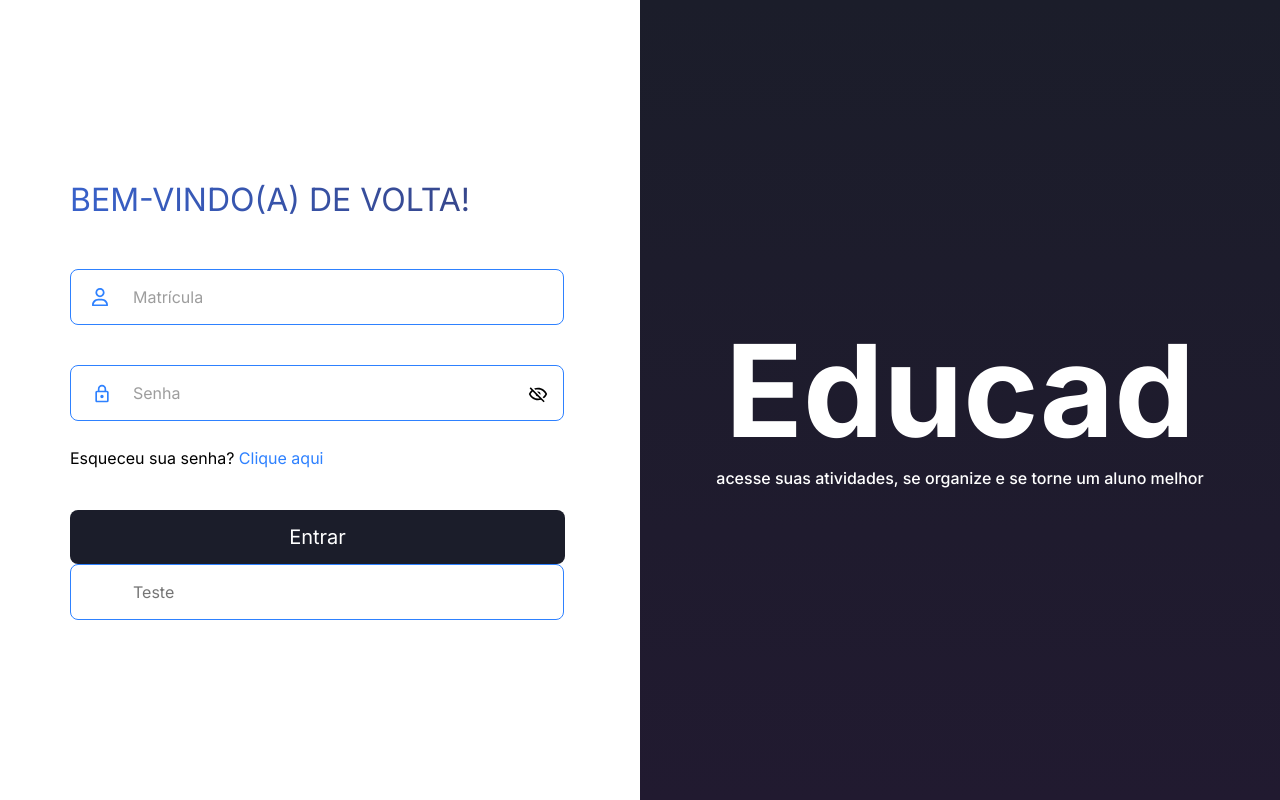
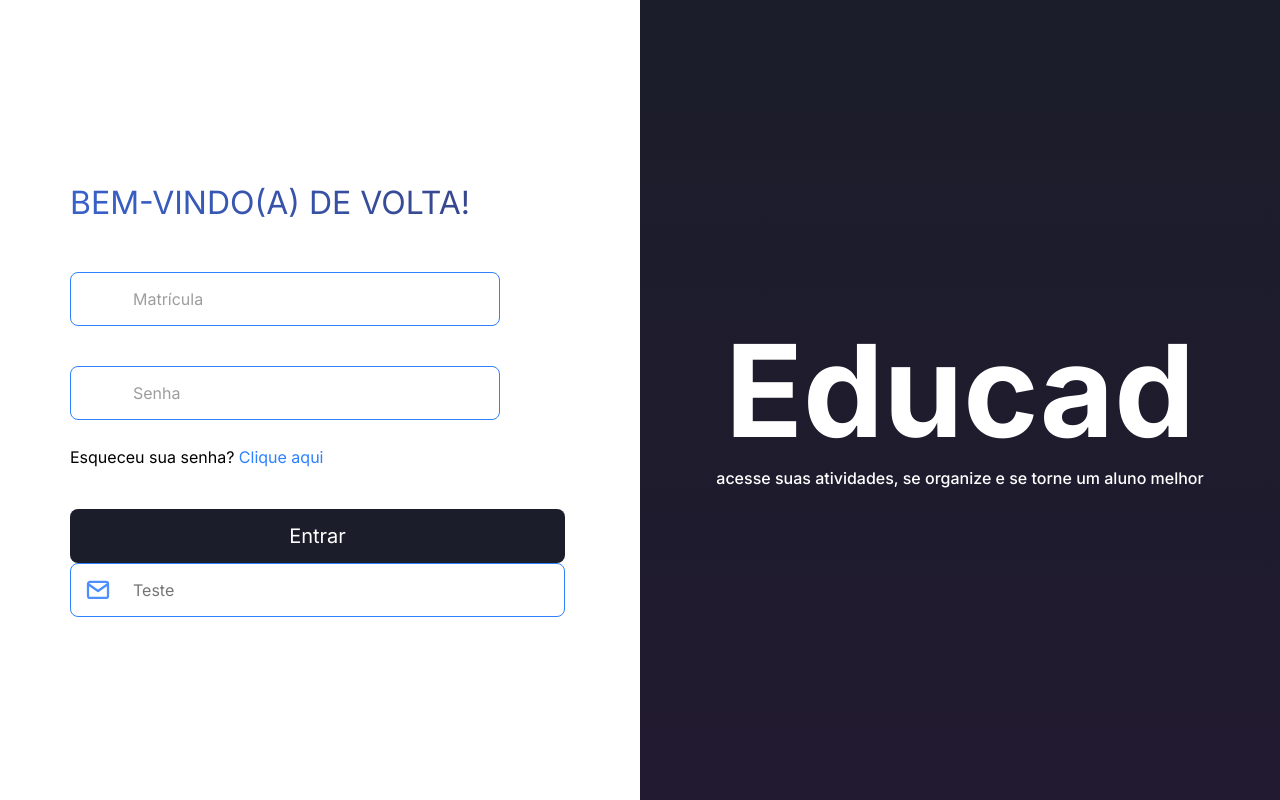
Before and after one commit to hercules-sousa/educad-frontend, a React (Create React App) app: page / in a window 1280 px wide. Built offline with nearby package versions, Linux system fonts and the light colour scheme.

Commit message:
Adicionando ícone

```diff
--- a/src/components/Input/index.tsx
+++ b/src/components/Input/index.tsx
@@ -1,8 +1,13 @@
-import { StyledInput } from "./styles";
+import { StyledDiv, StyledImg, StyledInput } from "./styles";
 import InputProps from "./types";
 
-const Input: React.FC<InputProps> = ({ placeholder }) => {
-  return <StyledInput placeholder={placeholder} />;
+const Input: React.FC<InputProps> = ({ placeholder, icon }) => {
+  return (
+    <StyledDiv>
+      {icon && <StyledImg src={icon} alt="Ícone" width={24} />}
+      <StyledInput placeholder={placeholder} />
+    </StyledDiv>
+  );
 };
 
 export default Input;
--- a/src/components/Input/styles.ts
+++ b/src/components/Input/styles.ts
@@ -3,10 +3,8 @@
 export const StyledInput = styled.input`
   border-radius: 8px;
   outline: none;
-  width: 495px;
-  height: 54px;
-
-  width: 430px;
+  width: 100%;
+  height: 100%;
   border: 1.5px solid #2e81ff;
   padding-left: 62px;
   font-weight: 400;
@@ -14,3 +12,16 @@
   color: #9a9a9a;
   transition: 0.3s;
 `
+
+export const StyledDiv = styled.div`
+  display: flex;
+  align-items: center;
+  width: 495px;
+  height: 54px;
+`
+
+export const StyledImg = styled.img`
+  position: absolute;
+  text-align: center;
+  margin-left: 16px;
+`
--- /dev/null
+++ b/src/globalStyles.css
@@ -0,0 +1,5 @@
+* {
+  box-sizing: border-box;
+  margin: 0;
+  padding: 0;
+}
--- a/src/index.tsx
+++ b/src/index.tsx
@@ -2,6 +2,7 @@
 import ReactDOM from "react-dom/client";
 import App from "./App";
 import { BrowserRouter } from "react-router-dom";
+import "./globalStyles.css";
 
 const root = ReactDOM.createRoot(
   document.getElementById("root") as HTMLElement
--- a/src/pages/LoginPage/index.tsx
+++ b/src/pages/LoginPage/index.tsx
@@ -1,6 +1,7 @@
 import { FormEvent, useState } from "react";
 import { useNavigate } from "react-router-dom";
 import Input from "../../components/Input";
+import EmailIcon from "../../assets/icons/email.svg";
 
 import { useAuth } from "../../services/auth";
 
@@ -84,7 +85,7 @@
           </button>
         </form>
 
-        <Input placeholder="Teste" />
+        <Input placeholder="Teste" icon={EmailIcon} />
       </div>
 
       <div className="login-visual">
```
Also changed, not shown: src/assets/icons/email.svg (added).
